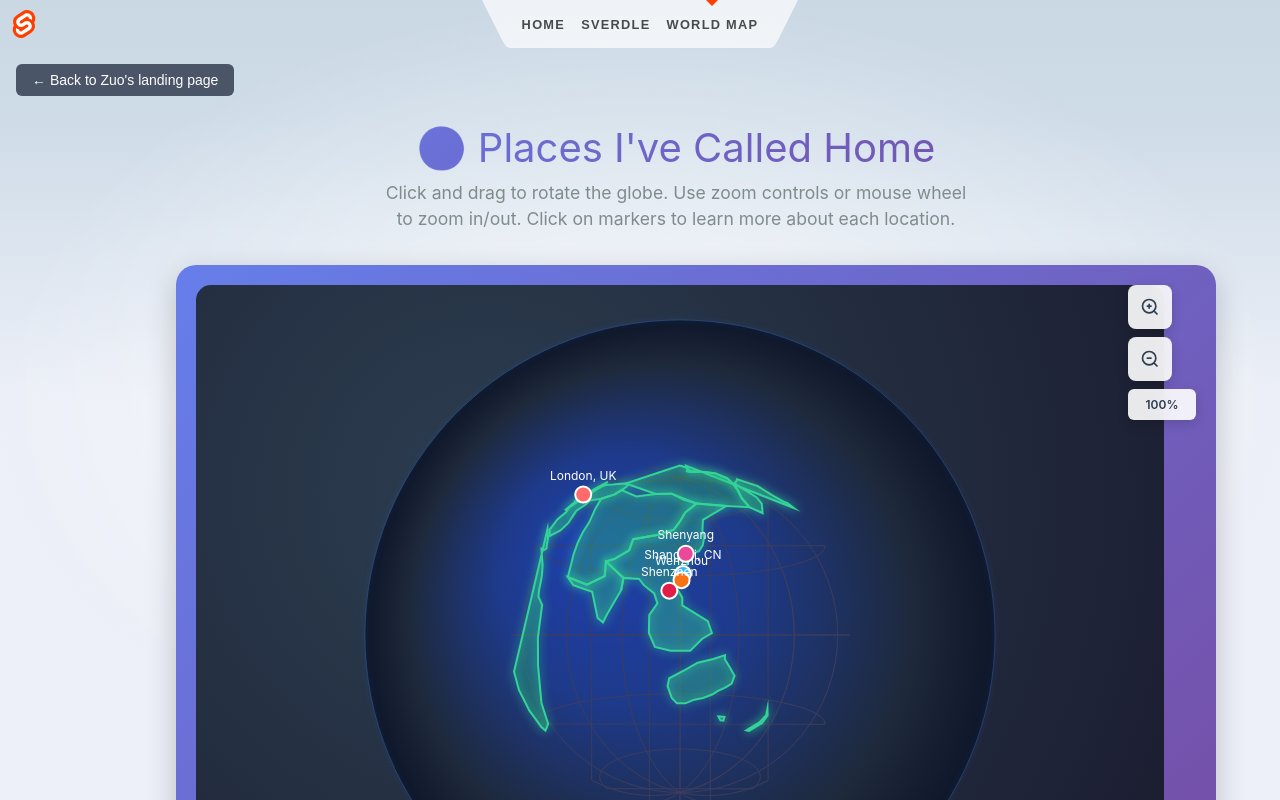
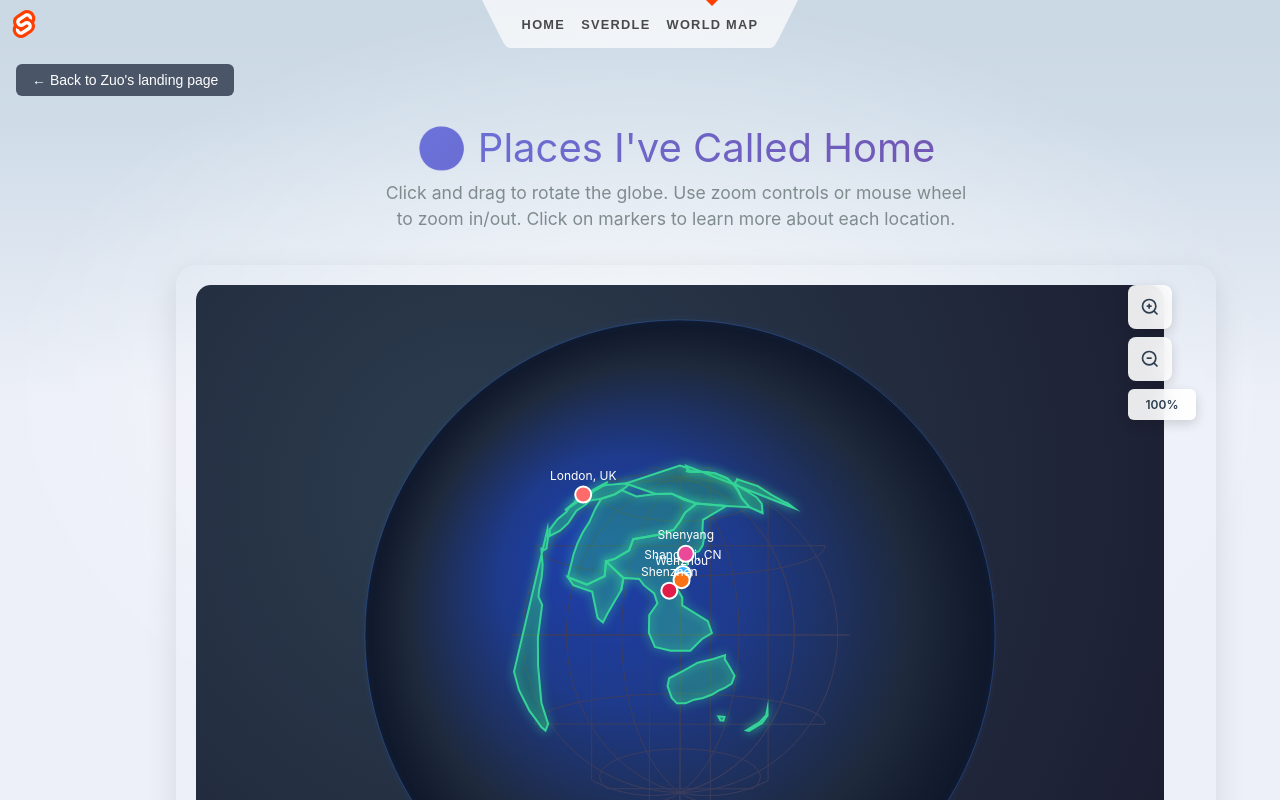
Before and after one commit to MrMegaMango/zuo-svelte, a SvelteKit app: page /world-map in a window 1280 px wide. Shown: the top 800 px of the page. Built offline with nearby package versions, Linux system fonts and the light colour scheme.

Commit message:
Remove purple-blue gradient background for clean design

```diff
--- a/src/routes/world-map/+page.svelte
+++ b/src/routes/world-map/+page.svelte
@@ -599,9 +599,9 @@
 		width: 100%;
 		margin: 2rem 0;
 		border-radius: 20px;
-		background: linear-gradient(135deg, #667eea 0%, #764ba2 100%);
+		background: transparent;
 		padding: 20px;
-		box-shadow: 0 10px 30px rgba(0, 0, 0, 0.2);
+		box-shadow: 0 10px 30px rgba(0, 0, 0, 0.1);
 	}
 
 	canvas {
```
